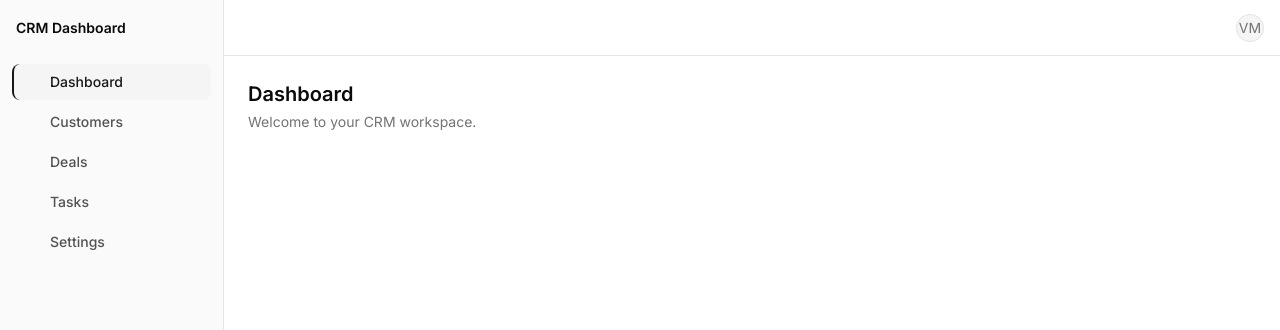
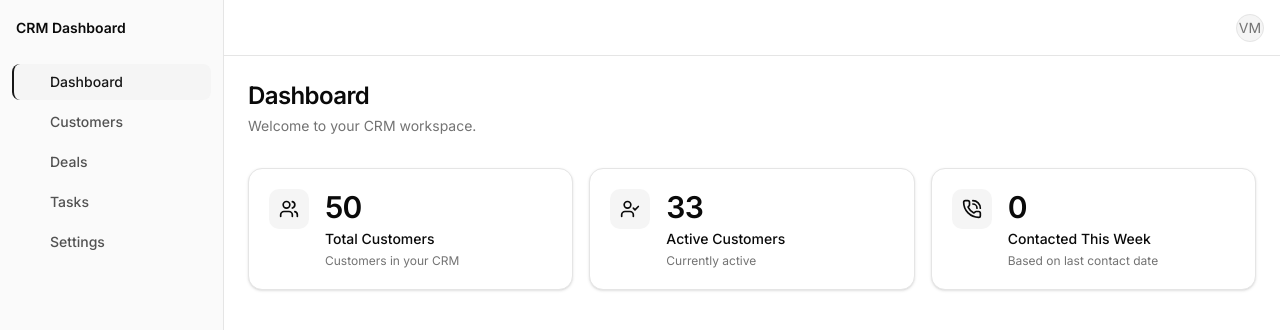
Before and after one commit to VaisakhCodes/advanced-crm-dashboard, a Next.js app: page / in a window 1280 px wide. Shown: the top 330 px of the page. Built offline with nearby package versions, Linux system fonts and the light colour scheme; some icons are missing.

Commit message:
feat: add CRM dashboard statistics

```diff
--- a/src/app/page.tsx
+++ b/src/app/page.tsx
@@ -1,12 +1,22 @@
 import { AppShell } from "@/components/layout/app-shell";
+import { DashboardStats } from "@/components/dashboard/dashboard-stats";
 
 export default function Home() {
   return (
     <AppShell>
-      <h1 className="text-xl font-semibold text-foreground">Dashboard</h1>
-      <p className="mt-1 text-sm text-muted-foreground">
-        Welcome to your CRM workspace.
-      </p>
+      <div className="space-y-8">
+        <header>
+          <h1 className="text-2xl font-semibold tracking-tight text-foreground">
+            Dashboard
+          </h1>
+
+          <p className="mt-1 text-sm text-muted-foreground">
+            Welcome to your CRM workspace.
+          </p>
+        </header>
+
+        <DashboardStats />
+      </div>
     </AppShell>
   );
 }
--- /dev/null
+++ b/src/components/dashboard/dashboard-stats.tsx
@@ -0,0 +1,129 @@
+"use client";
+
+import { useMemo } from "react";
+import {
+  PhoneCall,
+  UserCheck,
+  Users,
+} from "lucide-react";
+
+import { useCustomers } from "@/hooks/use-customers";
+
+function isWithinLastSevenDays(dateString: string): boolean {
+  const contactDate = new Date(dateString);
+
+  if (Number.isNaN(contactDate.getTime())) {
+    return false;
+  }
+
+  const now = new Date();
+  const sevenDaysAgo = new Date(now);
+
+  sevenDaysAgo.setDate(now.getDate() - 7);
+
+  return contactDate >= sevenDaysAgo && contactDate <= now;
+}
+
+function StatCard({
+  icon: Icon,
+  value,
+  label,
+  supportingText,
+}: {
+  icon: typeof Users;
+  value: string;
+  label: string;
+  supportingText: string;
+}) {
+  return (
+    <div className="rounded-xl border border-border bg-card p-5 shadow-sm">
+      <div className="flex items-start gap-4">
+        <div className="flex size-10 shrink-0 items-center justify-center rounded-lg bg-muted">
+          <Icon className="size-5" />
+        </div>
+
+        <div className="min-w-0">
+          <p className="text-3xl font-semibold tracking-tight text-foreground">
+            {value}
+          </p>
+
+          <p className="mt-1 text-sm font-medium text-foreground">
+            {label}
+          </p>
+
+          <p className="mt-1 text-xs text-muted-foreground">
+            {supportingText}
+          </p>
+        </div>
+      </div>
+    </div>
+  );
+}
+
+export function DashboardStats() {
+  const {
+    data: customers,
+    isLoading,
+  } = useCustomers();
+
+  const stats = useMemo(() => {
+    const customerList = customers ?? [];
+
+    const totalCustomers = customerList.length;
+
+    const activeCustomers = customerList.filter(
+      (customer) => customer.status === "active"
+    ).length;
+
+    const contactedThisWeek = customerList.filter(
+      (customer) =>
+        isWithinLastSevenDays(
+          customer.lastContactDate
+        )
+    ).length;
+
+    return {
+      totalCustomers,
+      activeCustomers,
+      contactedThisWeek,
+    };
+  }, [customers]);
+
+  if (isLoading) {
+    return (
+      <section className="grid gap-4 md:grid-cols-3">
+        {Array.from({ length: 3 }).map((_, index) => (
+          <div
+            key={index}
+            className="h-32 animate-pulse rounded-xl border border-border bg-card"
+          />
+        ))}
+      </section>
+    );
+  }
+
+  return (
+    <section className="grid gap-4 md:grid-cols-3">
+      <StatCard
+        icon={Users}
+        value={String(stats.totalCustomers)}
+        label="Total Customers"
+        supportingText="Customers in your CRM"
+      />
+
+      <StatCard
+        icon={UserCheck}
+        value={String(stats.activeCustomers)}
+        label="Active Customers"
+        supportingText="Currently active"
+      />
+
+      <StatCard
+        icon={PhoneCall}
+        value={String(stats.contactedThisWeek)}
+        label="Contacted This Week"
+        supportingText="Based on last contact date"
+      />
+    </section>
+  );
+}
```
